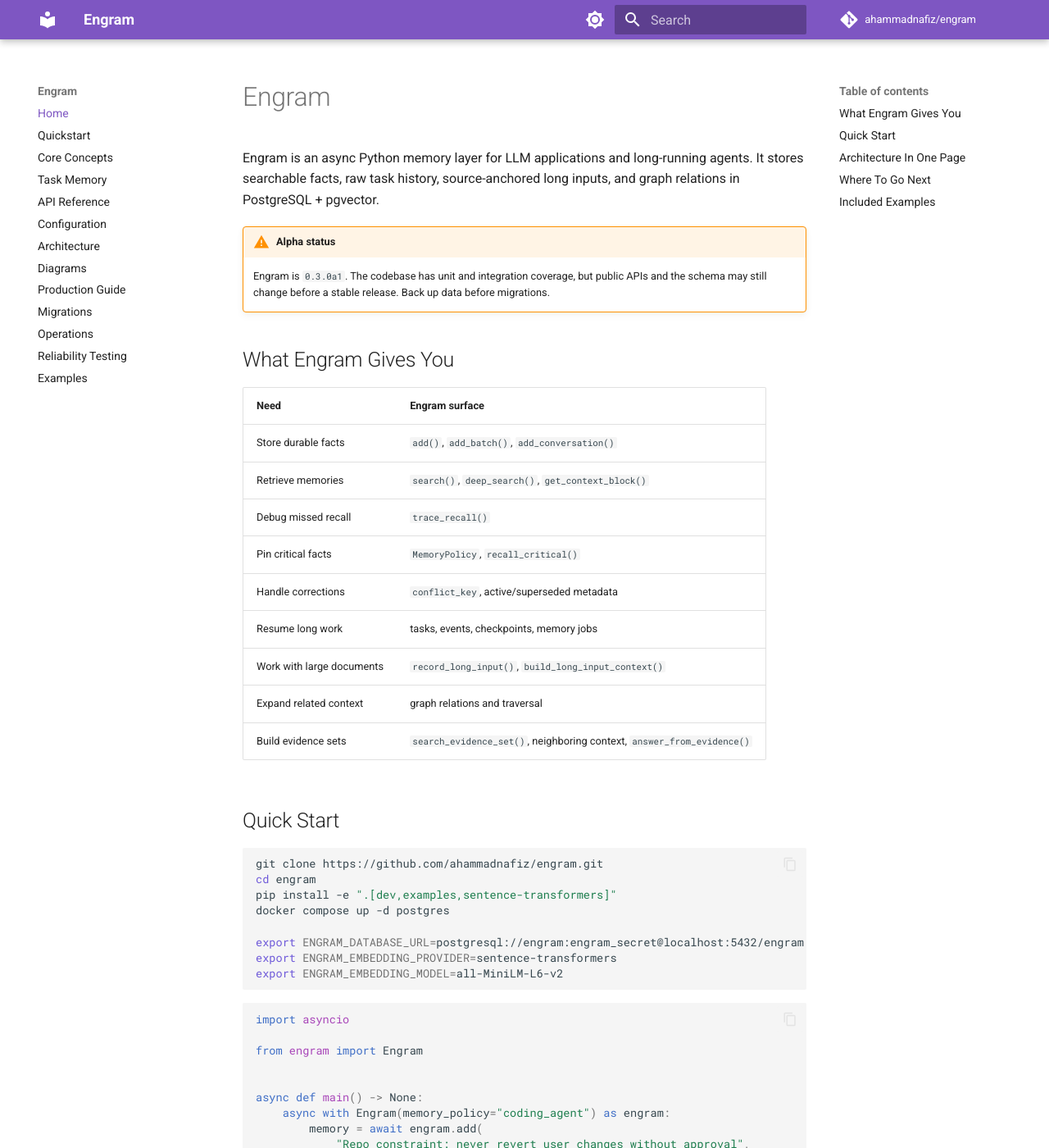
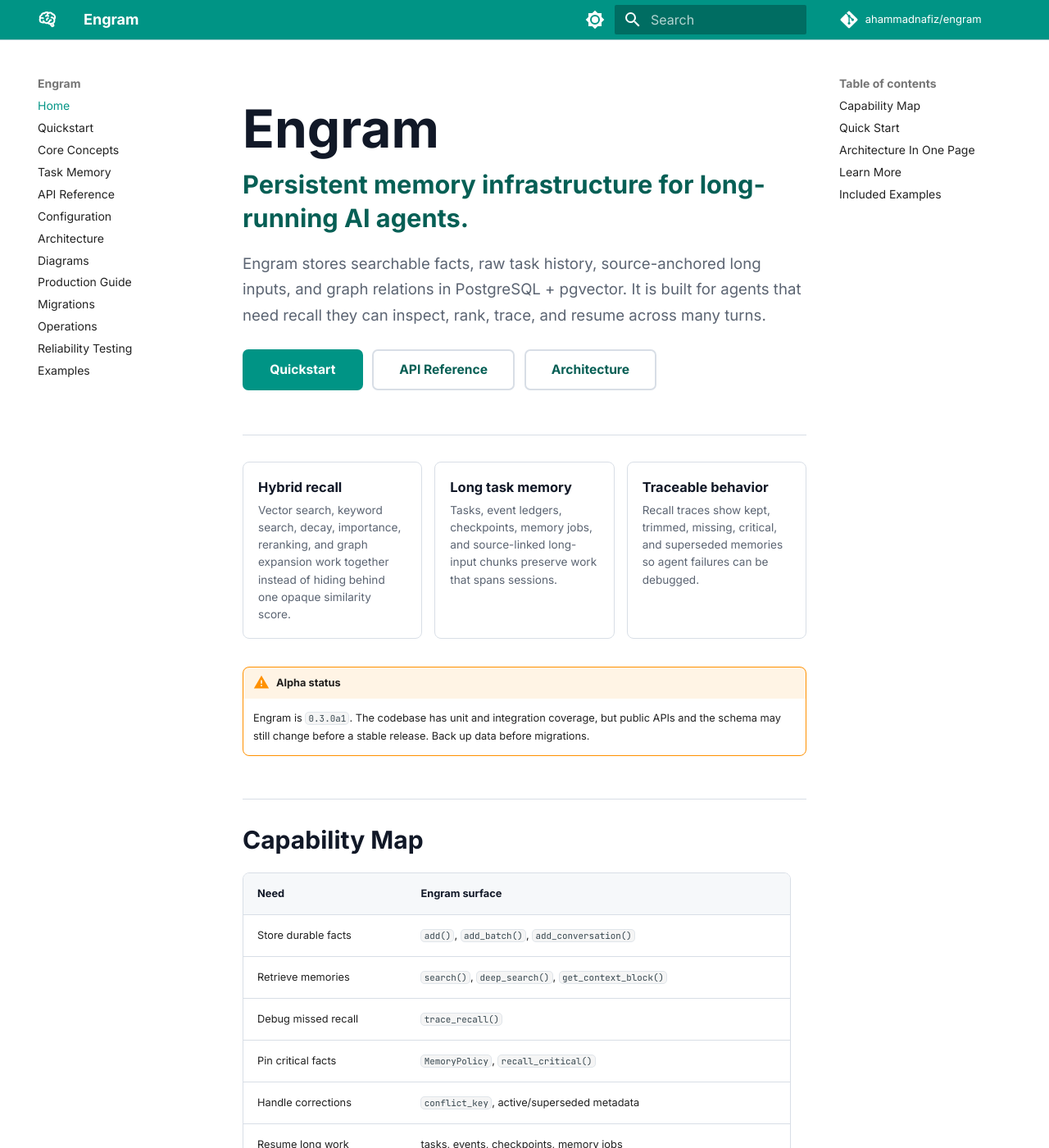
Before and after one commit to ahammadnafiz/engram, an MkDocs documentation site: the page built from docs/index.md, in a window 1280 px wide and 1400 px high. Shown: the whole window at 82% size. Built offline with MkDocs 1.6.1 and Material for MkDocs 9.7.7, drawn with Linux system fonts in a browser that asks for light colours; comment, search, counter and statistics services are not loaded; some of the changed text lies outside the part shown.

Commit message:
docs: modernize mkdocs theme

```diff
--- a/docs/index.md
+++ b/docs/index.md
@@ -1,15 +1,50 @@
+<section class="engram-hero" markdown="1">
+
 # Engram
 
-Engram is an async Python memory layer for LLM applications and long-running
-agents. It stores searchable facts, raw task history, source-anchored long
-inputs, and graph relations in PostgreSQL + pgvector.
+Persistent memory infrastructure for long-running AI agents.
+
+Engram stores searchable facts, raw task history, source-anchored long inputs,
+and graph relations in PostgreSQL + pgvector. It is built for agents that need
+recall they can inspect, rank, trace, and resume across many turns.
+
+[Quickstart](quickstart.md){ .md-button .md-button--primary }
+[API Reference](api-reference.md){ .md-button }
+[Architecture](architecture.md){ .md-button }
+
+</section>
+
+<div class="engram-signal-grid" markdown="1">
+
+<div markdown="1">
+**Hybrid recall**
+
+Vector search, keyword search, decay, importance, reranking, and graph expansion
+work together instead of hiding behind one opaque similarity score.
+</div>
+
+<div markdown="1">
+**Long task memory**
+
+Tasks, event ledgers, checkpoints, memory jobs, and source-linked long-input
+chunks preserve work that spans sessions.
+</div>
+
+<div markdown="1">
+**Traceable behavior**
+
+Recall traces show kept, trimmed, missing, critical, and superseded memories so
+agent failures can be debugged.
+</div>
+
+</div>
 
 !!! warning "Alpha status"
     Engram is `0.3.0a1`. The codebase has unit and integration coverage, but
     public APIs and the schema may still change before a stable release. Back
     up data before migrations.
 
-## What Engram Gives You
+## Capability Map
 
 | Need | Engram surface |
 |------|----------------|
@@ -78,9 +113,9 @@
 safety guard that blocks destructive dimension changes unless explicitly
 enabled.
 
-## Where To Go Next
+## Learn More
 
-<div class="grid cards" markdown>
+<div class="grid cards engram-doc-cards" markdown="1">
 
 - :material-play-circle: **[Quickstart](quickstart.md)**
 
--- /dev/null
+++ b/docs/javascripts/mermaid.js
@@ -0,0 +1,66 @@
+(function () {
+  function mermaidTheme() {
+    return document.body.getAttribute("data-md-color-scheme") === "slate"
+      ? "dark"
+      : "default";
+  }
+
+  function resetDiagram(node) {
+    if (!node.dataset.mermaidSource) {
+      node.dataset.mermaidSource = node.textContent;
+    }
+
+    node.removeAttribute("data-processed");
+    node.textContent = node.dataset.mermaidSource;
+  }
+
+  function renderMermaid() {
+    if (typeof mermaid === "undefined") {
+      return;
+    }
+
+    const diagrams = Array.from(document.querySelectorAll(".mermaid"));
+    if (!diagrams.length) {
+      return;
+    }
+
+    mermaid.initialize({
+      startOnLoad: false,
+      theme: mermaidTheme(),
+      securityLevel: "strict",
+      fontFamily: "Inter, system-ui, sans-serif",
+      flowchart: {
+        curve: "basis",
+        htmlLabels: true,
+        useMaxWidth: true,
+      },
+      sequence: {
+        useMaxWidth: true,
+      },
+      er: {
+        useMaxWidth: true,
+      },
+    });
+
+    diagrams.forEach(resetDiagram);
+    mermaid.run({ nodes: diagrams }).catch((error) => {
+      console.error("Failed to render Mermaid diagrams", error);
+    });
+  }
+
+  function scheduleRender() {
+    window.requestAnimationFrame(renderMermaid);
+  }
+
+  if (typeof document$ !== "undefined") {
+    document$.subscribe(scheduleRender);
+  } else {
+    document.addEventListener("DOMContentLoaded", scheduleRender);
+  }
+
+  const observer = new MutationObserver(scheduleRender);
+  observer.observe(document.body, {
+    attributes: true,
+    attributeFilter: ["data-md-color-scheme"],
+  });
+})();
--- /dev/null
+++ b/docs/stylesheets/extra.css
@@ -0,0 +1,237 @@
+:root {
+  --engram-ink: #111827;
+  --engram-muted: #5b6472;
+  --engram-border: #d8dee6;
+  --engram-panel: #ffffff;
+  --engram-panel-soft: #f6f8fa;
+  --engram-accent: #087f70;
+  --engram-accent-strong: #065f55;
+  --engram-green: #2f8f46;
+  --engram-amber: #b26b00;
+  --engram-code-bg: #111827;
+  --md-primary-fg-color: #0f766e;
+  --md-accent-fg-color: #2f8f46;
+  --md-typeset-a-color: #087f70;
+  --md-default-fg-color: var(--engram-ink);
+}
+
+[data-md-color-scheme="slate"] {
+  --engram-ink: #eef2f7;
+  --engram-muted: #a7b0bf;
+  --engram-border: #2c3747;
+  --engram-panel: #111827;
+  --engram-panel-soft: #172033;
+  --engram-accent: #5eead4;
+  --engram-accent-strong: #99f6e4;
+  --engram-green: #86efac;
+  --engram-amber: #fbbf24;
+  --engram-code-bg: #0b1120;
+  --md-primary-fg-color: #0f766e;
+  --md-accent-fg-color: #86efac;
+  --md-typeset-a-color: #5eead4;
+}
+
+.md-header,
+.md-tabs {
+  box-shadow: none;
+}
+
+.md-header {
+  border-bottom: 1px solid color-mix(in srgb, var(--engram-border) 72%, transparent);
+}
+
+.md-main__inner {
+  margin-top: 1rem;
+}
+
+.md-content__inner {
+  max-width: 48rem;
+}
+
+.md-typeset {
+  font-size: 0.78rem;
+  line-height: 1.72;
+}
+
+.md-typeset h1,
+.md-typeset h2,
+.md-typeset h3 {
+  color: var(--engram-ink);
+  font-weight: 750;
+  letter-spacing: 0;
+}
+
+.md-typeset h1 {
+  font-size: clamp(2.1rem, 5vw, 3.4rem);
+  line-height: 1;
+  margin-bottom: 0.75rem;
+}
+
+.md-typeset h2 {
+  border-top: 1px solid var(--engram-border);
+  font-size: 1.5rem;
+  margin-top: 2.6rem;
+  padding-top: 1.4rem;
+}
+
+.md-typeset h3 {
+  font-size: 1.05rem;
+}
+
+.md-typeset table:not([class]) {
+  border: 1px solid var(--engram-border);
+  border-radius: 8px;
+  box-shadow: none;
+  overflow: hidden;
+}
+
+.md-typeset table:not([class]) th {
+  background: var(--engram-panel-soft);
+  color: var(--engram-ink);
+  font-weight: 700;
+}
+
+.md-typeset table:not([class]) td,
+.md-typeset table:not([class]) th {
+  border-color: var(--engram-border);
+  padding: 0.7rem 0.85rem;
+}
+
+.md-typeset code {
+  border: 1px solid color-mix(in srgb, var(--engram-border) 70%, transparent);
+  border-radius: 5px;
+}
+
+.md-typeset .highlight {
+  border: 1px solid var(--engram-border);
+  border-radius: 8px;
+  box-shadow: none;
+}
+
+.md-typeset .highlight pre {
+  background: var(--engram-code-bg);
+}
+
+.md-typeset .admonition,
+.md-typeset details {
+  border-radius: 8px;
+  box-shadow: none;
+}
+
+.engram-hero {
+  border-bottom: 1px solid var(--engram-border);
+  margin: -0.4rem 0 1.6rem;
+  padding: 2.2rem 0 1.7rem;
+}
+
+.engram-hero > p:first-of-type {
+  color: var(--engram-accent-strong);
+  font-size: clamp(1.15rem, 2.4vw, 1.55rem);
+  font-weight: 720;
+  line-height: 1.35;
+  margin: 0 0 0.8rem;
+}
+
+.engram-hero > p:nth-of-type(2) {
+  color: var(--engram-muted);
+  font-size: 0.93rem;
+  line-height: 1.7;
+  max-width: 42rem;
+}
+
+.engram-hero .md-button {
+  border-radius: 7px;
+  margin: 0.35rem 0.35rem 0.2rem 0;
+}
+
+.engram-hero .md-button:not(.md-button--primary) {
+  border-color: var(--engram-border);
+  color: var(--engram-accent-strong);
+}
+
+.engram-signal-grid {
+  display: grid;
+  gap: 0.75rem;
+  grid-template-columns: repeat(3, minmax(0, 1fr));
+  margin: 1.2rem 0 1.7rem;
+}
+
+.engram-signal-grid > div {
+  background: var(--engram-panel);
+  border: 1px solid var(--engram-border);
+  border-radius: 8px;
+  padding: 0.9rem;
+}
+
+.engram-signal-grid strong {
+  color: var(--engram-ink);
+  display: block;
+  font-size: 0.82rem;
+  margin-bottom: 0.25rem;
+}
+
+.engram-signal-grid p {
+  color: var(--engram-muted);
+  font-size: 0.68rem;
+  line-height: 1.55;
+  margin: 0;
+}
+
+.md-typeset .grid.cards.engram-doc-cards > ul {
+  gap: 0.8rem;
+}
+
+.md-typeset .grid.cards.engram-doc-cards > ul > li {
+  border-color: var(--engram-border);
+  border-radius: 8px;
+  box-shadow: none;
+}
+
+.md-typeset .grid.cards.engram-doc-cards > ul > li:hover {
+  border-color: var(--engram-accent);
+  box-shadow: 0 8px 24px rgba(15, 118, 110, 0.12);
+}
+
+.md-typeset .grid.cards.engram-doc-cards .twemoji {
+  color: var(--engram-accent);
+}
+
+.md-typeset .mermaid {
+  background: var(--engram-panel);
+  border: 1px solid var(--engram-border);
+  border-radius: 8px;
+  margin: 1rem 0 1.4rem;
+  overflow-x: auto;
+  padding: 1rem;
+}
+
+.md-typeset .mermaid svg {
+  display: block;
+  height: auto;
+  margin: 0 auto;
+  max-width: 100%;
+}
+
+.md-typeset .tabbed-set {
+  border-radius: 8px;
+}
+
+@media screen and (max-width: 760px) {
+  .md-typeset {
+    font-size: 0.74rem;
+  }
+
+  .engram-hero {
+    padding-top: 1.1rem;
+  }
+
+  .engram-signal-grid {
+    grid-template-columns: 1fr;
+  }
+
+  .engram-hero .md-button {
+    display: block;
+    text-align: center;
+    width: 100%;
+  }
+}
--- a/mkdocs.yml
+++ b/mkdocs.yml
@@ -8,26 +8,38 @@
 
 theme:
   name: material
+  icon:
+    logo: material/brain
+  font:
+    text: Inter
+    code: JetBrains Mono
   palette:
     - scheme: default
-      primary: deep purple
-      accent: purple
+      primary: teal
+      accent: green
       toggle:
         icon: material/brightness-7
         name: Switch to dark mode
     - scheme: slate
-      primary: deep purple
-      accent: purple
+      primary: teal
+      accent: green
       toggle:
         icon: material/brightness-4
         name: Switch to light mode
   features:
     - navigation.instant
+    - navigation.instant.progress
     - navigation.tracking
     - navigation.sections
-    - navigation.expand
+    - navigation.top
+    - navigation.footer
+    - search.suggest
+    - search.highlight
     - content.code.copy
     - content.code.annotate
+    - content.tabs.link
+    - content.tooltips
+    - toc.follow
 
 nav:
   - Home: index.md
@@ -63,7 +75,11 @@
   - pymdownx.emoji:
       emoji_index: !!python/name:material.extensions.emoji.twemoji
       emoji_generator: !!python/name:material.extensions.emoji.to_svg
-  - pymdownx.superfences
+  - pymdownx.superfences:
+      custom_fences:
+        - name: mermaid
+          class: mermaid
+          format: !!python/name:pymdownx.superfences.fence_code_format
   - pymdownx.highlight:
       anchor_linenums: true
   - pymdownx.inlinehilite
@@ -74,7 +90,15 @@
   - toc:
       permalink: true
 
+extra_css:
+  - stylesheets/extra.css
+
+extra_javascript:
+  - https://cdn.jsdelivr.net/npm/mermaid@10.9.3/dist/mermaid.min.js
+  - javascripts/mermaid.js
+
 extra:
+  generator: false
   social:
     - icon: fontawesome/brands/github
       link: https://github.com/ahammadnafiz/engram
```
Also changed, not shown: 1 other file.
